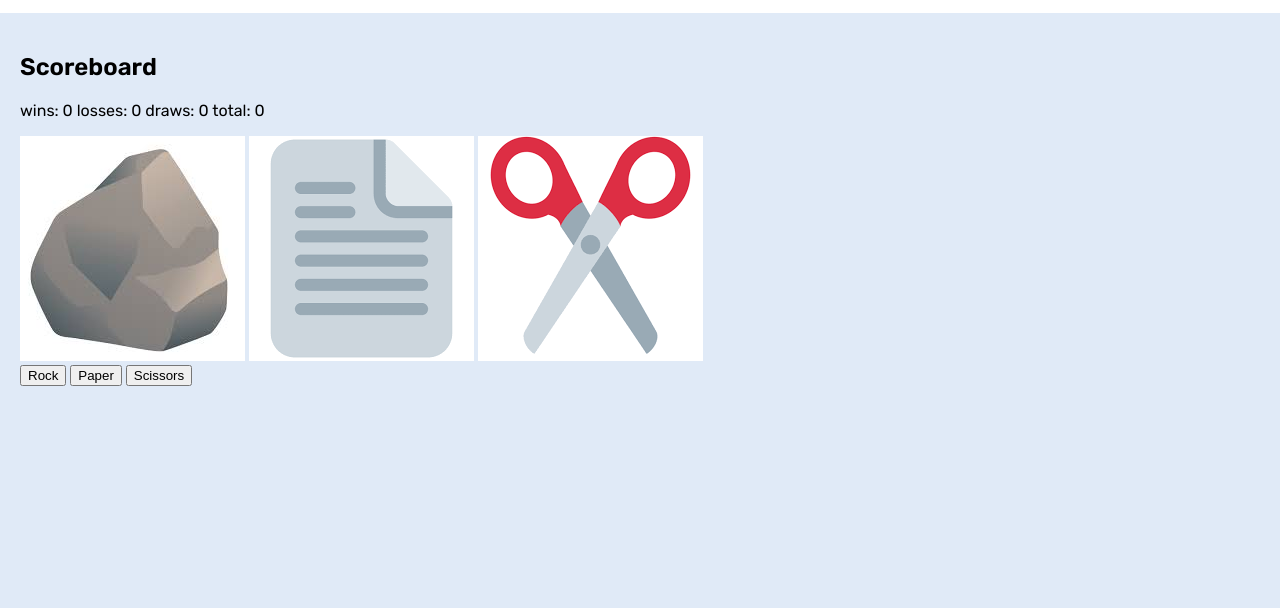
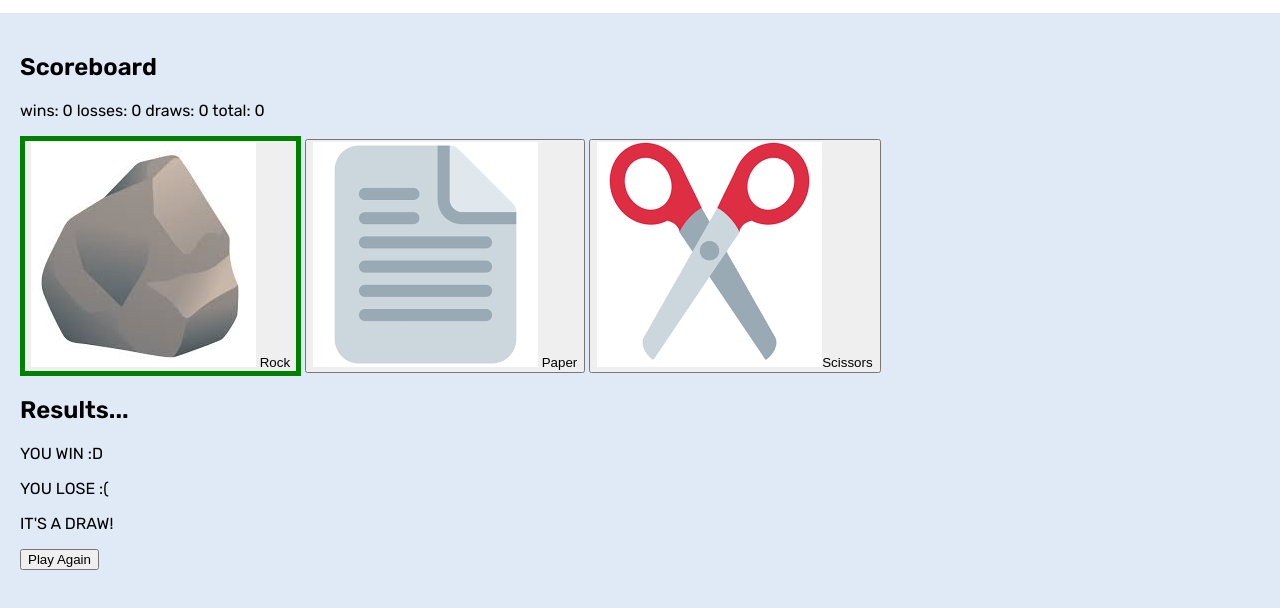
Before and after one commit to brenley-woodard/rock-paper-scissors, a plain HTML site: page index.html in a window 1280 px wide. Both pictures are taken after a click on the button "Rock". Shown: the part 68-676 px from the top of the page. Drawn offline with Linux system fonts and the light colour scheme.

Commit message:
added border to selected images and starting to hide results

```diff
--- a/app.js
+++ b/app.js
@@ -1,6 +1,10 @@
 /* Imports */
 
 /* State */
+let gameState = 'guess'; // 'guess' or 'result'
+let userThrow = 'rock'; // 'rock' or 'paper' or 'scissors'
+
+const rock = document.getElementById('guess-rock');
 
 /* Actions */
 function loadPage() {}
@@ -10,7 +14,23 @@ function loadPage() {}
 /* Component */
 // get DOM
 // display
+//not working yet. just hide results for now.
+function displayResult() {
+    if (gameState === 'guess') {
+        results.classList.add('hidden');
+    } else {
+        results.classList.remove('hidden');
+    }
+}
+
+// DOM
+//const results = document.getElementById('results');
+
 // event listeners
+//working :)
+rock.addEventListener('click', () => {
+    rock.classList.add('throwhand');
+});
 
 /* Run page load code */
 loadPage();
--- a/index.html
+++ b/index.html
@@ -48,15 +48,19 @@
             </section>
 
             <section>
-                <img src="rock.jpeg" alt="rock image" />
-                <img src="paper.png" alt="paper image" />
-                <img src="scissors.png" alt="scissors image" />
+                <button id="guess-rock"><img src="rock.jpeg" alt="rock image" /> Rock</button>
+                <button id="guess-paper"><img src="paper.png" alt="paper image" /> Paper</button>
+                <button id="guess-scissors">
+                    <img src="assets/scissors.png" alt="scissors image" />Scissors
+                </button>
             </section>
 
-            <section>
-                <button class="throw-hand" id="guess-rock">Rock</button>
-                <button class="throw-hand" id="guess-paper">Paper</button>
-                <button class="throw-hand" id="guess-scissors">Scissors</button>
+            <section id="results-section">
+                <h2>Results...</h2>
+                <p class="results" id="result-win">YOU WIN :D</p>
+                <p class="results" id="result-lose">YOU LOSE :(</p>
+                <p class="results" id="result-draw">IT'S A DRAW!</p>
+                <button id="play-again-button">Play Again</button>
             </section>
         </main>
     </body>
--- a/styles/global.css
+++ b/styles/global.css
@@ -23,3 +23,9 @@ header {
 main {
     padding: 20px;
 }
+
+.throwhand {
+    border: solid;
+    border-color: green;
+    border-width: 5px;
+}
```
Also changed, not shown: assets/scissors.png (renamed from scissors.png), 1 other file.
